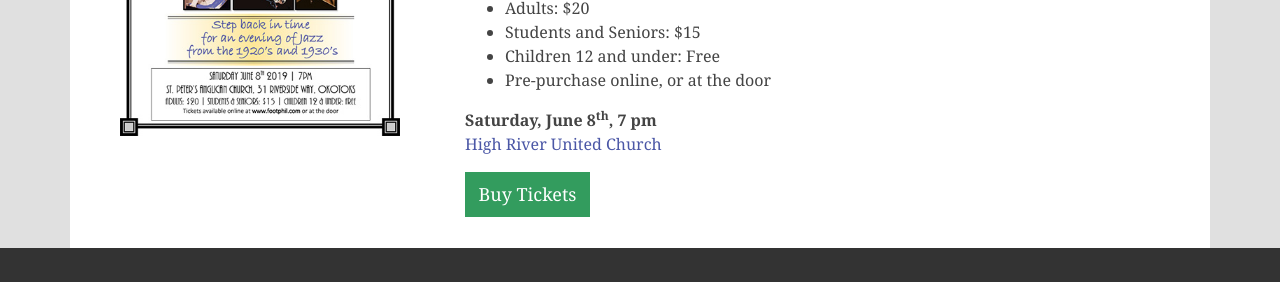
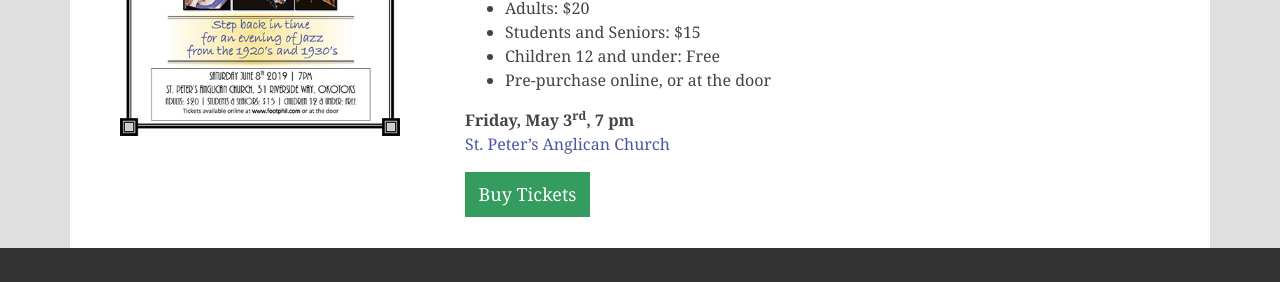
Before and after one commit to percyhanna/fps, a Jekyll site: the page built from concerts/index.html, in a window 1280 px wide and 900 px high, scrolled down 905 px. Shown: the part 436-718 px from the top of the window. Built offline with Jekyll 4.4.1, drawn with Linux system fonts in a browser that asks for light colours; nearby versions of some CDN libraries; Markdown is read by kramdown in place of the engine named in the settings.

Commit message:
Update index.html

```diff
--- a/concerts/index.html
+++ b/concerts/index.html
@@ -217,12 +217,12 @@ title: Upcoming Concerts
     <div class="row">
       <div class="col-lg-6 col-12">
         <p>
-          <strong>Saturday, June 8<sup>th</sup>, 7 pm</strong><br />
+          <strong>Friday, May 3<sup>rd</sup>, 7 pm</strong><br />
           <a
-            href="https://www.google.ca/maps/place/High+River+United+Church/@50.5812579,-113.8754792,17z/data=!3m1!4b1!4m5!3m4!1s0x53719514556bc617:0x6c2ee3cdac15208!8m2!3d50.5812579!4d-113.8732905"
+            href="https://www.google.com/maps/place/St.+Peter's+Anglican+Church/@50.7236496,-113.9832801,15z/data=!4m2!3m1!1s0x0:0x5fae5f86cd6e807a"
             target="_blank"
           >
-            High River United Church
+            St. Peter’s Anglican Church
           </a>
         </p>
 
```
